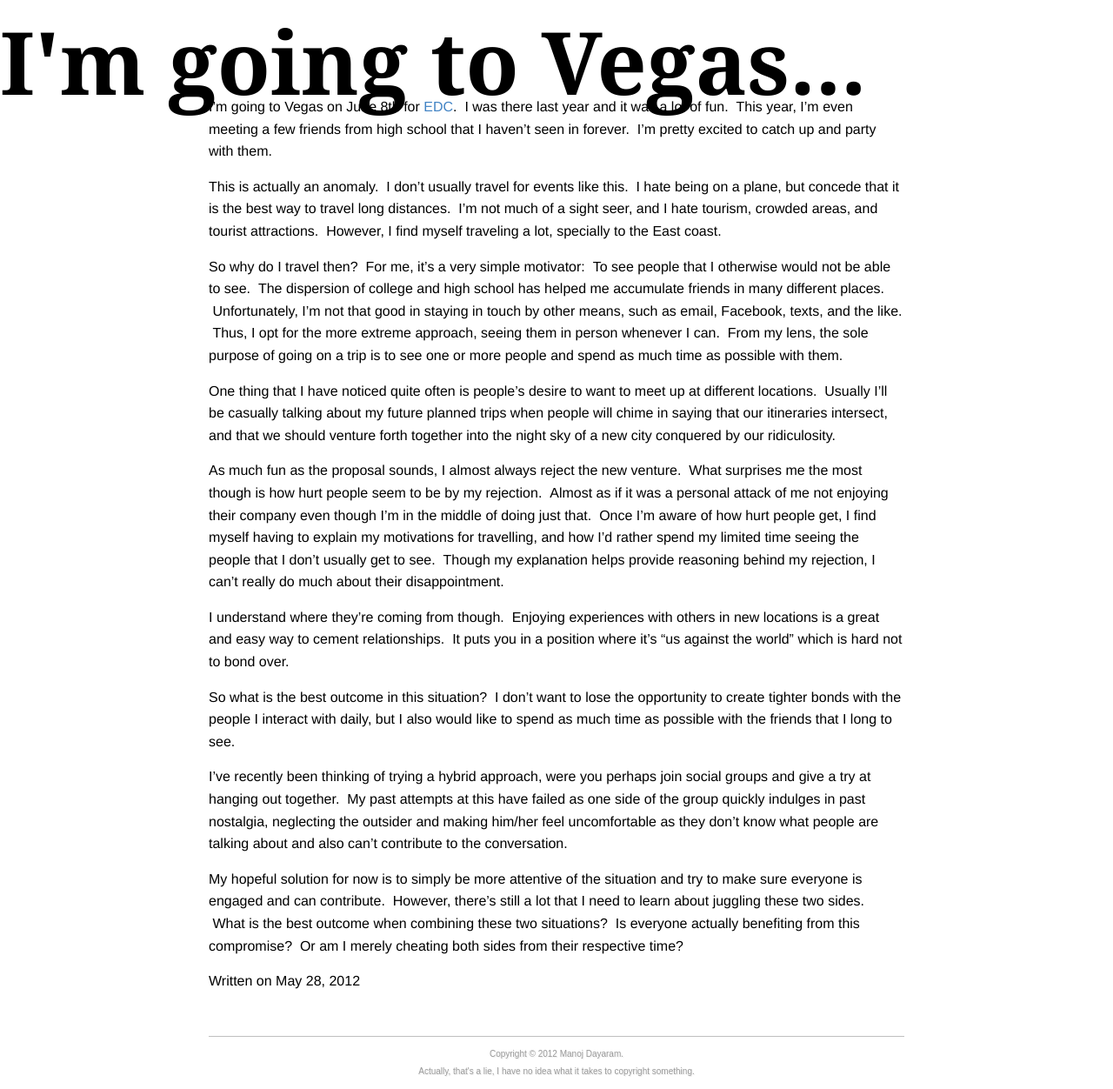
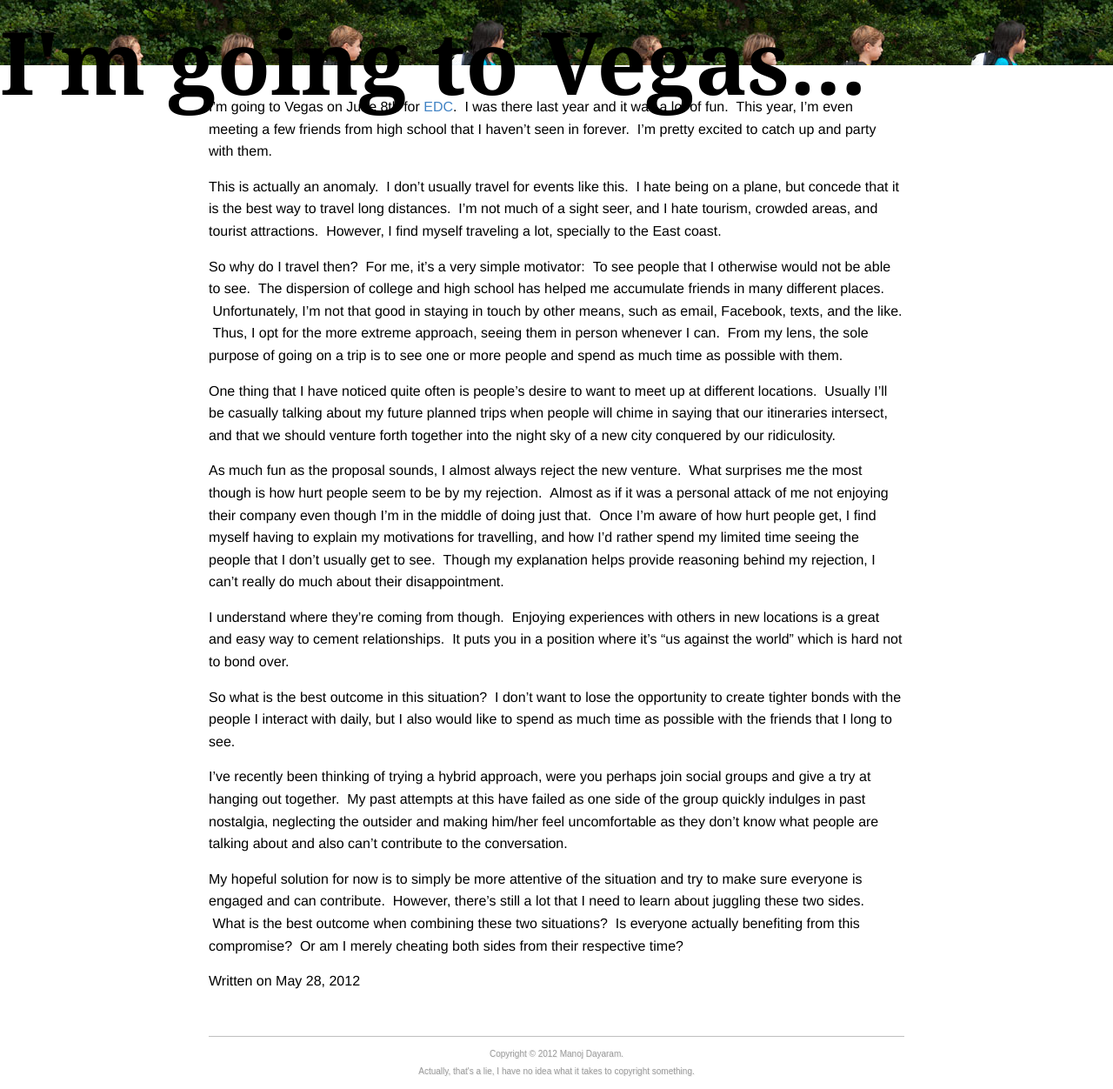
Before and after one commit to mdayaram/mdayaram.github.io, a Jekyll site: the page built from _posts/essays/2012-05-28-im-going-to-vegas.md, in a window 1280 px wide. Shown: the whole page at 87% size. Built offline with Jekyll 4.4.1, drawn with Linux system fonts in a browser that asks for light colours; comment, search, counter and statistics services are not loaded.

Commit message:
vegas cover

```diff
--- a/_posts/essays/2012-05-28-im-going-to-vegas.md
+++ b/_posts/essays/2012-05-28-im-going-to-vegas.md
@@ -1,6 +1,7 @@
 ---
 layout: post
 title: I'm going to Vegas...
+cover: url('/images/essays/vegas.jpg')
 date: '2012-05-28T00:32:42-04:00'
 tags:
 - essay
```
Also changed, not shown: images/essays/vegas.jpg (added).
